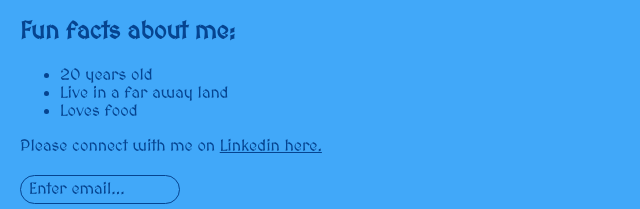
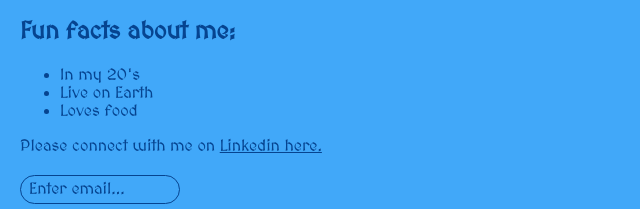
Before and after one commit to ruthieOz/personal-site, a plain HTML site: page index.html in a window 1280 px wide. Shown: the part 373-582 px from the top of the page, 0-640 px from the left. Drawn offline with nearby package versions, Linux system fonts and the light colour scheme; a web font is replaced by a local one.

Commit message:
Update index.html

```diff
--- a/index.html
+++ b/index.html
@@ -10,12 +10,12 @@
         Challenge 1:
         Write the HTML for your personal website.
         -->
-        <img src="https://media-exp2.licdn.com/dms/image/C5603AQGmrlblc6IOhA/profile-displayphoto-shrink_200_200/0/1646388400945?e=1662595200&v=beta&t=SsjyJNqAKGacp3deiD5dCymT9lFQDfzqcEddka1d1u0">
+        <img src=https://media.licdn.com/dms/image/v2/D4D03AQGDuN1M-EUjWg/profile-displayphoto-shrink_800_800/profile-displayphoto-shrink_800_800/0/1720523939816?e=1729728000&v=beta&t=il00U7d46ilDVO3hy2yOGz5AbHjKbfG3t3DSeINd1AA>
         <h1>Hi, my name is Ruth</h1>
         <h2>Fun facts about me:</h2>
         <ul>
-            <li>20 years old</li>
-            <li>Live in a far away land</li>
+            <li>In my 20's</li>
+            <li>Live on Earth</li>
             <li>Loves food</li>
         </ul>
             <p>Please connect with me on <a href="https://www.linkedin.com/in/ruth-idam-9b04781a6">Linkedin here.</a></p>
```
